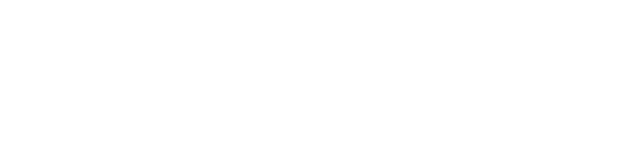
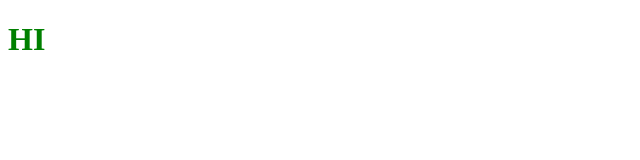
Before and after one commit to mohammadrizvy/G3-Architects, a plain HTML site: page index.html in a window 1280 px wide. Shown: the full height of the page, 0-640 px from the left. Drawn offline with Linux system fonts and the light colour scheme.

Commit message:
Css link Added

```diff
--- a/index.html
+++ b/index.html
@@ -9,6 +9,6 @@
     <link rel="stylesheet" href="style.css">
 </head>
 <body>
-
+    <h1 class="title">HI</h1>
 </body>
 </html>
--- a/style.css
+++ b/style.css
@@ -1,2 +1,6 @@
 /* G-Font link  */
 @import url('https://fonts.googleapis.com/css2?family=Poppins&display=swap');
+
+.title{
+    color: green;
+}
```
